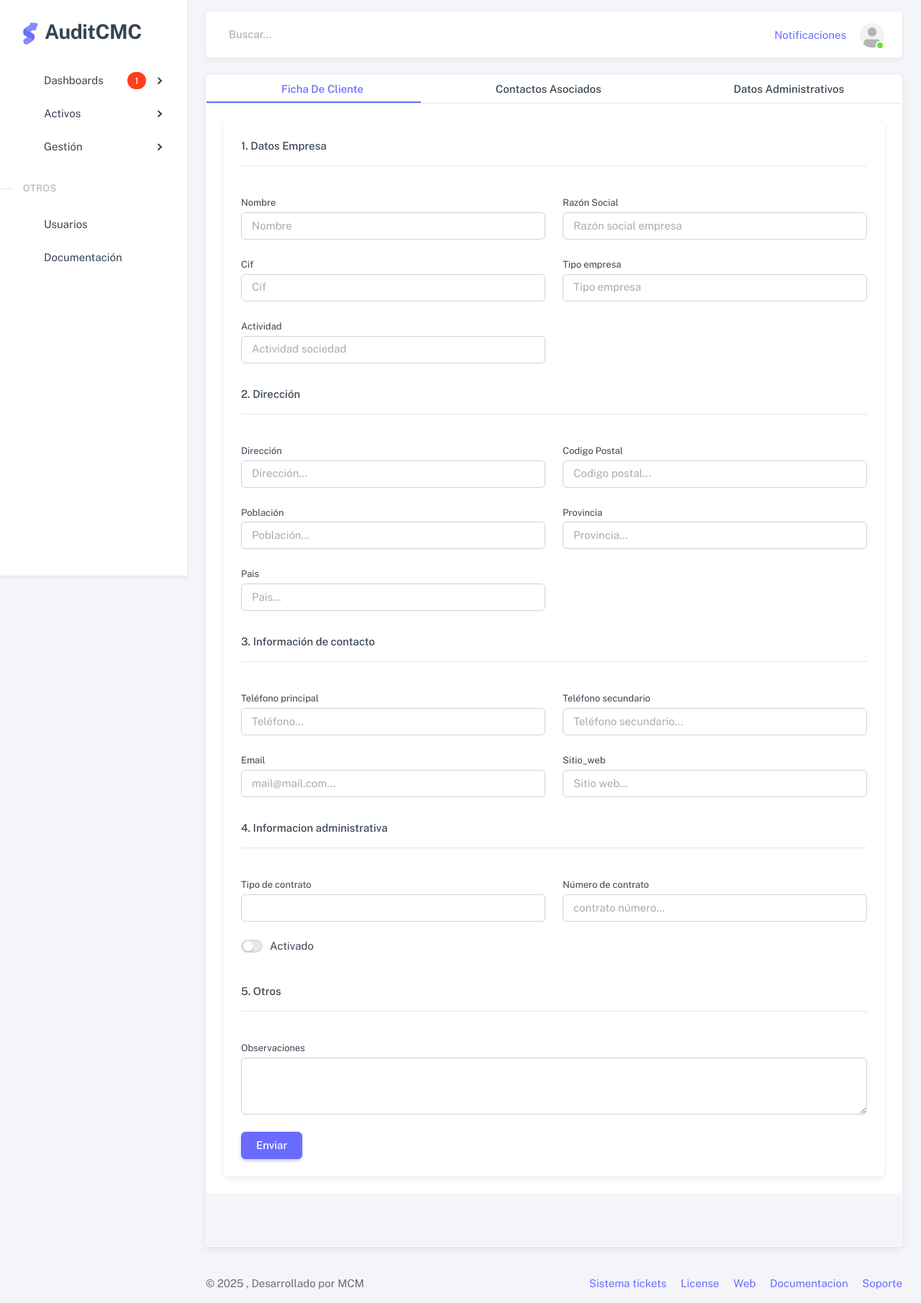
After one commit to inet2017/auditcmc, a PHP site: page /views/gestiones/clientes/editar.php in a window 1280 px wide. The commit adds this page. Shown: the whole page at 72% size. Run offline with PHP 8.4, Linux system fonts and the light colour scheme; the template is opened without the code that fills it, so the values that code supplies are empty; some libraries are stand-ins or nearby versions.

Commit message:
2 Fase cliente

```diff
--- /dev/null
+++ b/views/gestiones/clientes/editar.php
@@ -0,0 +1,310 @@
+
+<?php
+    // Cargamos las variable .ENV
+    require_once __DIR__ . '/../../../config/env.php';
+    cargarDotEnv(__DIR__ . '/../../../.env');
+
+?>
+<!-- Cabecera -->
+<?php include_once __DIR__ . '/../../header.php'; ?>
+
+<!-- Cierre Head y Menú -->
+<?php include_once __DIR__ . '/../../menu.php'; ?>
+
+<!-- Main Content -->
+
+<!-- Contenido principal -->
+<div class="container-xxl flex-grow-1 container-p-y">
+
+  <!-- Formulario de nuevo cliente -->
+
+  <div class="col-12">
+                    <div class="col-xl-12">
+
+                  <div class="nav-align-top nav-tabs-shadow">
+                    <ul class="nav nav-tabs nav-fill" role="tablist">
+                      <li class="nav-item">
+                        <button
+                          type="button"
+                          class="nav-link active"
+                          role="tab"
+                          data-bs-toggle="tab"
+                          data-bs-target="#navs-justified-home"
+                          aria-controls="navs-justified-home"
+                          aria-selected="true">
+                          <span class="d-none d-sm-inline-flex align-items-center">
+                            <i class="icon-base bx bx-home icon-sm me-1_5"></i>Ficha de cliente
+
+
+                          </span>
+                          <i class="icon-base bx bx-home icon-sm d-sm-none"></i>
+                        </button>
+                      </li>
+                      <li class="nav-item">
+                        <button
+                          type="button"
+                          class="nav-link"
+                          role="tab"
+                          data-bs-toggle="tab"
+                          data-bs-target="#navs-justified-profile"
+                          aria-controls="navs-justified-profile"
+                          aria-selected="false">
+                          <span class="d-none d-sm-inline-flex align-items-center"
+                            ><i class="icon-base bx bx-user icon-sm me-1_5"></i>Contactos asociados</span
+                          >
+                          <i class="icon-base bx bx-user icon-sm d-sm-none"></i>
+                        </button>
+                      </li>
+                      <li class="nav-item">
+                        <button
+                          type="button"
+                          class="nav-link"
+                          role="tab"
+                          data-bs-toggle="tab"
+                          data-bs-target="#navs-justified-messages"
+                          aria-controls="navs-justified-messages"
+                          aria-selected="false">
+                          <span class="d-none d-sm-inline-flex align-items-center"
+                            ><i class="icon-base bx bx-message-square icon-sm me-1_5"></i>Datos administrativos</span
+                          >
+                          <i class="icon-base bx bx-message-square icon-sm d-sm-none"></i>
+                        </button>
+                      </li>
+                    </ul>
+                    <div class="tab-content">
+                      <div class="tab-pane fade show active" id="navs-justified-home" role="tabpanel">
+
+                          <!--  TAB CONTENIDO DE FORM. CLIENTE -->
+
+                                <div class="card">
+
+                                  <div class="card-body">
+                                    <form id="formValidationExamples" class="row g-6 fv-plugins-bootstrap5 fv-plugins-framework"  action="index.php?action=actualizar_cliente" method="POST">
+                                      <!-- Datos de la empresa -->
+
+                                      <div class="col-12">
+                                        <h6>1. Datos Empresa</h6>
+                                        <hr class="mt-0">
+                                      </div>
+
+                                      <input type="hidden" name="id" value="<?= htmlspecialchars($cliente['id']) ?>">
+                                      <div class="col-md-6 form-control-validation fv-plugins-icon-container">
+                                        <label class="form-label" for="formValidationName">Nombre</label>
+                                        <input type="text" name="nombre" id="nombre" class="form-control" placeholder="Nombre" value="<?= htmlspecialchars($cliente['nombre']) ?>">
+                                      <div class="fv-plugins-message-container fv-plugins-message-container--enabled invalid-feedback"></div></div>
+                                      <div class="col-md-6 form-control-validation fv-plugins-icon-container">
+                                        <label class="form-label" for="formValidationEmail">Razón Social</label>
+                                        <input class="form-control" type="text" id="razon_social" name="razon_social" placeholder="Razón social empresa" value="<?= htmlspecialchars($cliente['razon_social']) ?>">
+                                      <div class="fv-plugins-message-container fv-plugins-message-container--enabled invalid-feedback"></div></div>
+
+                                      <div class="col-md-6 form-control-validation fv-plugins-icon-container">
+                                        <div class="form-password-toggle">
+                                          <label class="form-label" for="formValidationPass">Cif</label>
+                                            <input class="form-control" type="text" id="cif" name="cif" placeholder="Cif" value="<?= htmlspecialchars($cliente['cif']) ?>">
+                                          <div class="fv-plugins-message-container fv-plugins-message-container--enabled invalid-feedback"></div>
+                                        </div>
+                                      </div>
+                                      <div class="col-md-6 form-control-validation fv-plugins-icon-container">
+                                        <div class="form-password-toggle">
+                                          <label class="form-label" for="formValidationConfirmPass">Tipo empresa</label>
+                                            <input class="form-control" type="text" id="tipo_empresa" name="tipo_empresa" placeholder="Tipo empresa" value="<?= htmlspecialchars($cliente['tipo_empresa']) ?>">
+                                          <div class="fv-plugins-message-container fv-plugins-message-container--enabled invalid-feedback"></div>
+                                        </div>
+                                      </div>
+
+                                      <div class="col-md-6 form-control-validation fv-plugins-icon-container">
+                                        <div class="form-password-toggle">
+                                          <label class="form-label" for="formValidationPass">Actividad</label>
+                                            <input class="form-control" type="text" id="actividad" name="actividad" placeholder="Actividad sociedad" value="<?= htmlspecialchars($cliente['actividad']) ?>">
+                                          <div class="fv-plugins-message-container fv-plugins-message-container--enabled invalid-feedback"></div>
+                                        </div>
+                                      </div>
+                                      <div class="col-md-6 form-control-validation fv-plugins-icon-container">
+
+                                      </div>
+                                      <!-- FIN Datos de la empresa -->
+
+                                      <!-- Información de dirección  -->
+
+                                      <div class="col-12">
+                                        <h6 class="mt-2">2. Dirección </h6>
+                                        <hr class="mt-0">
+                                      </div>
+
+                                      <div class="col-md-6 form-control-validation fv-plugins-icon-container">
+                                        <div class="form-password-toggle">
+                                          <label class="form-label" for="formValidationPass">Dirección</label>
+                                            <input class="form-control" type="text" id="direccion" name="direccion" placeholder="Dirección..." value="<?= htmlspecialchars($cliente['direccion']) ?>">
+                                          <div class="fv-plugins-message-container fv-plugins-message-container--enabled invalid-feedback"></div>
+                                        </div>
+                                      </div>
+                                      <div class="col-md-6 form-control-validation fv-plugins-icon-container">
+                                        <div class="form-password-toggle">
+                                          <label class="form-label" for="formValidationConfirmPass">Codigo Postal</label>
+                                            <input class="form-control" type="text" id="codigo_postal" name="codigo_postal" placeholder="Codigo postal..." value="<?= htmlspecialchars($cliente['codigo_postal']) ?>">
+                                          <div class="fv-plugins-message-container fv-plugins-message-container--enabled invalid-feedback"></div>
+                                        </div>
+                                      </div>
+
+                                      <div class="col-md-6 form-control-validation fv-plugins-icon-container">
+                                        <div class="form-password-toggle">
+                                          <label class="form-label" for="formValidationPass">Población</label>
+                                            <input class="form-control" type="text" id="poblacion" name="poblacion" placeholder="Población..." value="<?= htmlspecialchars($cliente['poblacion']) ?>">
+                                          <div class="fv-plugins-message-container fv-plugins-message-container--enabled invalid-feedback"></div>
+                                        </div>
+                                      </div>
+                                      <div class="col-md-6 form-control-validation fv-plugins-icon-container">
+                                        <div class="form-password-toggle">
+                                          <label class="form-label" for="formValidationConfirmPass">Provincia</label>
+                                            <input class="form-control" type="text" id="provincia" name="provincia" placeholder="Provincia..." value="<?= htmlspecialchars($cliente['provincia']) ?>">
+                                          <div class="fv-plugins-message-container fv-plugins-message-container--enabled invalid-feedback"></div>
+                                        </div>
+                                      </div>
+
+                                      <div class="col-md-6 form-control-validation fv-plugins-icon-container">
+                                        <div class="form-password-toggle">
+                                          <label class="form-label" for="formValidationPass">Pais</label>
+                                            <input class="form-control" type="text" id="pais" name="pais" placeholder="Pais..." value="<?= htmlspecialchars($cliente['pais']) ?>">
+                                          <div class="fv-plugins-message-container fv-plugins-message-container--enabled invalid-feedback"></div>
+                                        </div>
+                                      </div>
+                                      <div class="col-md-6 form-control-validation fv-plugins-icon-container">
+
+                                      </div>
+
+                                      <!-- FIIN Información de dirección  -->
+
+                                      <!-- Información de contacto  -->
+
+                                      <div class="col-12">
+                                        <h6 class="mt-2">3. Información de contacto </h6>
+                                        <hr class="mt-0">
+                                      </div>
+
+                                      <div class="col-md-6 form-control-validation fv-plugins-icon-container">
+                                        <div class="form-password-toggle">
+                                          <label class="form-label" for="formValidationPass">Teléfono principal</label>
+                                            <input class="form-control" type="text" id="telefono_principal" name="telefono_principal" placeholder="Teléfono..." value="<?= htmlspecialchars($cliente['telefono_principal']) ?>">
+                                          <div class="fv-plugins-message-container fv-plugins-message-container--enabled invalid-feedback"></div>
+                                        </div>
+                                      </div>
+                                      <div class="col-md-6 form-control-validation fv-plugins-icon-container">
+                                        <div class="form-password-toggle">
+                                          <label class="form-label" for="formValidationConfirmPass">Teléfono secundario</label>
+                                            <input class="form-control" type="text" id="telefono_secundario" name="telefono_secundario" placeholder="Teléfono secundario..." value="<?= htmlspecialchars($cliente['telefono_secundario']) ?>">
+                                          <div class="fv-plugins-message-container fv-plugins-message-container--enabled invalid-feedback"></div>
+                                        </div>
+                                      </div>
+
+                                      <div class="col-md-6 form-control-validation fv-plugins-icon-container">
+                                        <div class="form-password-toggle">
+                                          <label class="form-label" for="formValidationPass">Email</label>
+                                            <input class="form-control" type="text" id="email" name="email" placeholder="mail@mail.com..." value="<?= htmlspecialchars($cliente['email']) ?>">
+                                          <div class="fv-plugins-message-container fv-plugins-message-container--enabled invalid-feedback"></div>
+                                        </div>
+                                      </div>
+                                      <div class="col-md-6 form-control-validation fv-plugins-icon-container">
+                                        <div class="form-password-toggle">
+                                          <label class="form-label" for="formValidationConfirmPass">Sitio_web</label>
+                                            <input class="form-control" type="text" id="sitio_web" name="sitio_web" placeholder="Sitio web..." value="<?= htmlspecialchars($cliente['sitio_web']) ?>">
+                                          <div class="fv-plugins-message-container fv-plugins-message-container--enabled invalid-feedback"></div>
+                                        </div>
+                                      </div>
+
+
+                                      <!-- FIN Información de contacto  -->
+
+                                      <!-- Información de administrativa  -->
+
+                                      <div class="col-12">
+                                        <h6 class="mt-2">4. Informacion administrativa </h6>
+                                        <hr class="mt-0">
+                                      </div>
+
+                                      <div class="col-md-6 form-control-validation fv-plugins-icon-container">
+                                        <div class="form-password-toggle">
+                                          <label class="form-label" for="formValidationPass">Tipo de contrato</label>
+                                            <input class="form-control" type="text" id="tipo_contrato_id" name="tipo_contrato_id" placeholder="" value="<?= htmlspecialchars($cliente['sitio_tipo_contrato_idweb']) ?>">
+                                          <div class="fv-plugins-message-container fv-plugins-message-container--enabled invalid-feedback"></div>
+                                        </div>
+                                      </div>
+                                      <div class="col-md-6 form-control-validation fv-plugins-icon-container">
+                                        <div class="form-password-toggle">
+                                          <label class="form-label" for="formValidationConfirmPass">Número de contrato</label>
+                                            <input class="form-control" type="text" id="sitnumero_contratoio_web" name="numero_contrato" placeholder="contrato número..." value="<?= htmlspecialchars($cliente['numero_contrato']) ?>">
+                                          <div class="fv-plugins-message-container fv-plugins-message-container--enabled invalid-feedback"></div>
+                                        </div>
+                                      </div>
+
+
+                                      <div class="col-12 form-control-validation fv-plugins-icon-container">
+                                        <div class="form-check form-switch">
+                                          <input class="form-check-input" type="checkbox" id="estado_cliente" name="estado_cliente" required="" value="<?= htmlspecialchars($cliente['estado_cliente']) ?>">
+                                          <label class="form-check-label" for="formValidationSwitch">Activado</label>
+                                        <div class="fv-plugins-message-container fv-plugins-message-container--enabled invalid-feedback"></div></div>
+                                      </div>
+
+
+
+                                      <!-- FIN Información de administrativa   -->
+
+                                      <!-- Otros  -->
+
+                                      <div class="col-12">
+                                        <h6 class="mt-2">5. Otros </h6>
+                                        <hr class="mt-0">
+                                      </div>
+
+
+                                      <div class="col-md-12 form-control-validation fv-plugins-icon-container">
+                                        <div class="form-password-toggle">
+                                          <label class="form-label" for="formValidationConfirmPass">Observaciones</label>
+                                          <textarea class="form-control" id="observaciones" name="observaciones" rows="3"><?= htmlspecialchars($cliente['observaciones']) ?></textarea>
+                                          <div class="fv-plugins-message-container fv-plugins-message-container--enabled invalid-feedback"></div>
+                                        </div>
+                                      </div>
+
+                                      <!--   FIN Otros  -->
+
+
+
+                                      <div class="col-12 form-control-validation">
+                                        <button type="submit" name="submitButton" class="btn btn-primary">Enviar</button>
+                                      </div>
+                                    <input type="hidden"></form>
+                                  </div>
+                                </div>
+                              </div>
+
+
+
+
+                      </div>
+                      <div class="tab-pane fade" id="navs-justified-profile" role="tabpanel">
+
+                          <!--  TAB DE CONTACTOS ASOCIADOS. -->
+                          <p>
+                              Tabla de contacto Asociados.
+                            </p>
+
+                      </div>
+                      <div class="tab-pane fade" id="navs-justified-messages" role="tabpanel">
+                        <!--  TAB DE DATOS ADMINISTRATIVOS. -->
+                          <p>
+                              Tabla de datos administrativos.
+                            </p>
+
+
+                      </div>
+                    </div>
+                  </div>
+                </div>
+
+
+
+    <!-- FIN Formulario de nuevo cliente -->
+</div>
+<!-- FIN De contenidor del contenido -->
+
+  <!-- Footer -->
+<?php include_once __DIR__ . '/../../footer.php'; ?>
--- a/views/gestiones/clientes/list.php
+++ b/views/gestiones/clientes/list.php
@@ -59,11 +59,11 @@
                                     <i class="icon-base bx bx-dots-vertical-rounded"></i>
                                     </button>
                                     <div class="dropdown-menu">
-                                    <a class="dropdown-item" href="<?= $_ENV['BASE_URL'] ?>/public/index.php?action=editar_contrato&id=<?= htmlspecialchars($cliente['id']) ?>"
+                                    <a class="dropdown-item" href="<?= $_ENV['BASE_URL'] ?>/public/index.php?action=editar_cliente&id=<?= htmlspecialchars($cliente['id']) ?>"
                                         ><i class="icon-base bx bx-edit-alt me-1"></i> Editar</a
                                     >
                                     <a class="dropdown-item"
-                                      href="<?= $_ENV['BASE_URL'] ?>/public/index.php?action=eliminar_contrato&id=<?= htmlspecialchars($cliente['id']) ?>"
+                                      href="<?= $_ENV['BASE_URL'] ?>/public/index.php?action=eliminar_cliente&id=<?= htmlspecialchars($cliente['id']) ?>"
                                       onclick="return confirm('¿Estás seguro de eliminar este contrato?');">
                                       <i class="icon-base bx bx-trash me-1"></i> Eliminar
                                     </a>
--- a/views/gestiones/clientes/nuevo.php
+++ b/views/gestiones/clientes/nuevo.php
@@ -22,7 +22,7 @@
       <div class="card">
         <h5 class="card-header">Alta Cliente</h5>
         <div class="card-body">
-          <form id="formValidationExamples" class="row g-6 fv-plugins-bootstrap5 fv-plugins-framework" novalidate="novalidate">
+          <form id="formValidationExamples" class="row g-6 fv-plugins-bootstrap5 fv-plugins-framework"  action="index.php?action=crear_cliente" method="POST">
             <!-- Datos de la empresa -->
 
             <div class="col-12">
```
Also changed, not shown: controllers/ClienteController.php (+42 -21 lines), public/index.php (+6 -4 lines), 1 other file.
